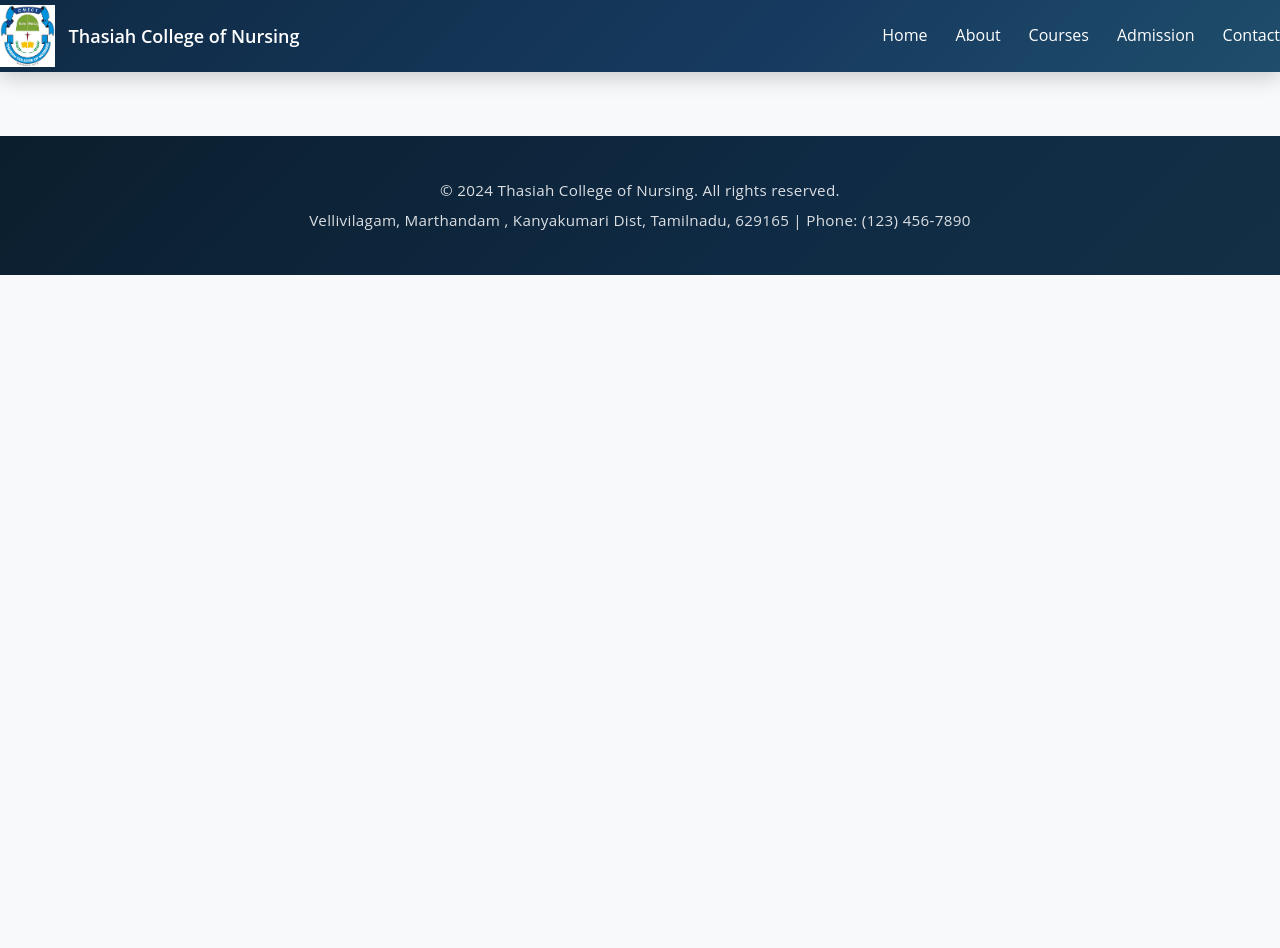
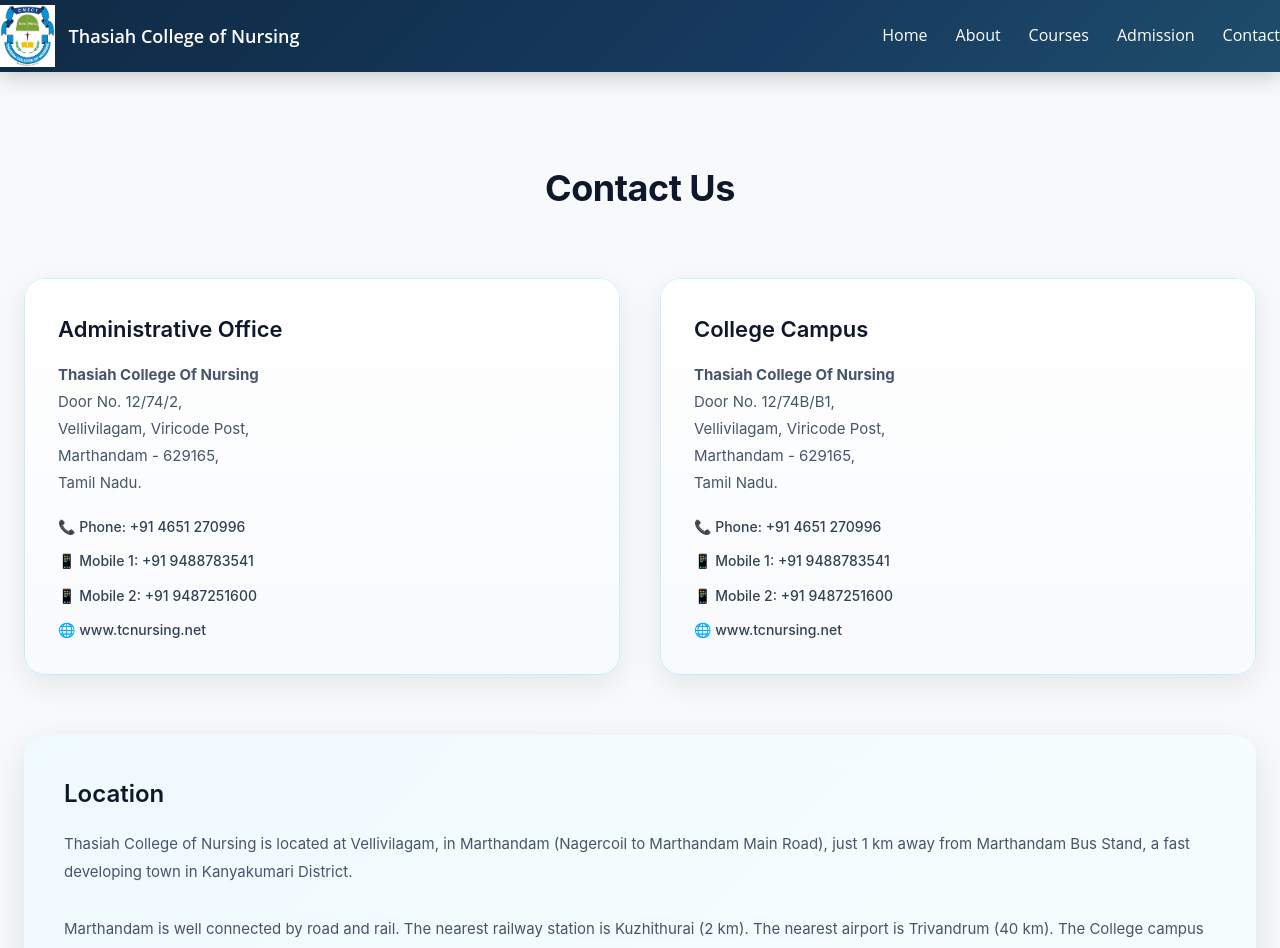
Before and after one commit to FrankDannie/tcnursing, a React app in the folder frontend/: page /contact in a window 1280 px wide. Shown: the top 948 px of the page. Before the commit the page ends 840 px from the top, so only its background shows below. Built offline with nearby package versions, Linux system fonts and the light colour scheme; no server answers; the HTML template or start-up script is replaced by a standard one.

Commit message:
feat: Add contact page

```diff
--- a/frontend/src/app/routes.tsx
+++ b/frontend/src/app/routes.tsx
@@ -3,7 +3,7 @@
 import { JSX } from "react";
 import About from "../pages/About/About";
 import Courses from "../pages/Courses/Courses";
-// import Contact from "../pages/public/Contact";
+import Contact from "../pages/Contact/Contact";
 // import AdminDashboard from "../pages/admin/Dashboard";
 // import AdminPages from "../pages/admin/Pages";
 // import Login from "../pages/admin/Login";
@@ -20,7 +20,7 @@
         <Route path="/" element={<Home />} />
         <Route path="/about" element={<About />} />
         <Route path="/courses" element={<Courses />} />
-        {/* <Route path="/contact" element={<Contact />} /> */}
+        <Route path="/contact" element={<Contact />} />
         <Route path="/admission" element={<Admission />} />
 {/*
         <Route path="/admin/login" element={<Login />} /> */}
--- a/frontend/src/pages/About/About.scss
+++ b/frontend/src/pages/About/About.scss
@@ -1,82 +1,119 @@
 .about-page {
-    max-width: 1100px;
+    max-width: 1200px;
     margin: auto;
-    padding: 120px 20px 60px;
-    font-family: "Open Sans", sans-serif;
+    padding: 120px 24px 80px;
+    font-family: "Inter", "Open Sans", sans-serif;
   }
 
-  /* FOUNDERS */
+  /* =========================
+     FOUNDERS SECTION
+  ========================= */
 
   .founders {
     display: flex;
-    gap: 40px;
+    gap: 42px;
     justify-content: center;
     flex-wrap: wrap;
     text-align: center;
   }
 
+  /* =========================
+     FOUNDER CARD (PREMIUM)
+  ========================= */
+
   .founder-card {
-    background: #ffffff;
-    padding: 25px;
-    border-radius: 12px;
-    box-shadow: 0 5px 20px rgba(0, 0, 0, 0.08);
-    max-width: 350px;
-    transition: 0.3s ease;
+    position: relative;
+    background: linear-gradient(180deg, #ffffff, #f8fafc);
+    padding: 30px;
+    border-radius: 22px;
+    max-width: 360px;
+    box-shadow:
+      0 10px 30px rgba(2, 6, 23, 0.08),
+      inset 0 1px 0 rgba(255, 255, 255, 0.7);
+    transition: all 0.35s ease;
+
+    /* subtle gradient outline */
+    &::before {
+      content: "";
+      position: absolute;
+      inset: 0;
+      padding: 1px;
+      border-radius: 22px;
+      background: linear-gradient(135deg, #38bdf8, #22d3ee);
+      -webkit-mask:
+        linear-gradient(#fff 0 0) content-box,
+        linear-gradient(#fff 0 0);
+      -webkit-mask-composite: xor;
+      mask-composite: exclude;
+      opacity: 0.25;
+      pointer-events: none;
+    }
 
     &:hover {
-      transform: translateY(-6px);
-    }
-
-    h3 {
-      margin-bottom: 15px;
-      color: #062c65;
+      transform: translateY(-8px);
+      box-shadow: 0 20px 55px rgba(2, 6, 23, 0.15);
     }
 
     img {
       width: 100%;
-      max-width: 280px;
-      border-radius: 8px;
-      margin-bottom: 15px;
+      max-width: 260px;
+      border-radius: 16px;
+      margin: 0 auto 18px;
+      display: block;
+      object-fit: cover;
+    }
+
+    h3 {
+      margin-bottom: 12px;
+      font-size: 20px;
+      font-weight: 600;
+      color: #0f172a;
     }
 
     p {
-      font-size: 14px;
-      line-height: 1.6;
-      color: #444;
+      font-size: 14.5px;
+      line-height: 1.75;
+      color: #475569;
     }
   }
 
-  /* CONTENT SECTIONS */
+  /* =========================
+     CONTENT SECTIONS
+  ========================= */
 
   .content-section {
-    margin-top: 60px;
+    margin-top: 70px;
 
     h3 {
       font-size: 22px;
-      color: #062c65;
-      margin-bottom: 15px;
+      font-weight: 600;
+      color: #0f172a;
+      margin-bottom: 16px;
     }
 
     p {
       font-size: 15px;
-      color: #444;
-      line-height: 1.7;
-      margin-bottom: 10px;
+      color: #475569;
+      line-height: 1.8;
+      margin-bottom: 12px;
     }
 
     ul {
-      margin-top: 10px;
-      padding-left: 20px;
+      margin-top: 14px;
+      padding-left: 22px;
 
       li {
-        margin-bottom: 8px;
+        margin-bottom: 10px;
         font-size: 15px;
-        color: #333;
+        line-height: 1.7;
+        color: #334155;
       }
     }
   }
 
-  /* MOBILE RESPONSIVE */
+  /* =========================
+     MOBILE RESPONSIVE
+  ========================= */
 
   @media (max-width: 768px) {
     .about-page {
@@ -85,5 +122,6 @@
 
     .founder-card {
       max-width: 100%;
+      padding: 24px;
     }
   }
--- a/frontend/src/pages/Admission/Admission.scss
+++ b/frontend/src/pages/Admission/Admission.scss
@@ -2,6 +2,7 @@
     padding: 64px 0;
 
     .page-header {
+      padding-top: 96px;
       text-align: center;
       margin-bottom: 48px;
 
--- /dev/null
+++ b/frontend/src/pages/Contact/Contact.scss
@@ -0,0 +1,139 @@
+.contact-page {
+    max-width: 1280px;
+    margin: auto;
+    padding: 120px 24px 80px;
+    font-family: "Inter", "Open Sans", sans-serif;
+  }
+
+  /* =========================
+     PAGE TITLE
+  ========================= */
+
+  .page-title {
+    text-align: center;
+    font-size: 36px;
+    font-weight: 700;
+    margin-bottom: 60px;
+    color: #0f172a;
+    letter-spacing: -0.5px;
+  }
+
+  /* =========================
+     GRID
+  ========================= */
+
+  .contact-grid {
+    display: grid;
+    grid-template-columns: repeat(2, 1fr);
+    gap: 40px;
+  }
+
+  /* =========================
+     PREMIUM CARD
+  ========================= */
+
+  .contact-card {
+    position: relative;
+    background: linear-gradient(180deg, #ffffff, #f8fafc);
+    padding: 34px;
+    border-radius: 20px;
+    box-shadow:
+      0 10px 30px rgba(2, 6, 23, 0.08),
+      inset 0 1px 0 rgba(255, 255, 255, 0.7);
+    transition: all 0.35s ease;
+
+    /* soft gradient border */
+    &::before {
+      content: "";
+      position: absolute;
+      inset: 0;
+      padding: 1px;
+      border-radius: 20px;
+      background: linear-gradient(135deg, #38bdf8, #22d3ee);
+      -webkit-mask:
+        linear-gradient(#fff 0 0) content-box,
+        linear-gradient(#fff 0 0);
+      -webkit-mask-composite: xor;
+      mask-composite: exclude;
+      opacity: 0.25;
+      pointer-events: none;
+    }
+
+    &:hover {
+      transform: translateY(-6px);
+      box-shadow:
+        0 18px 50px rgba(2, 6, 23, 0.14);
+    }
+
+    h3 {
+      font-size: 22px;
+      font-weight: 600;
+      color: #0f172a;
+      margin-bottom: 14px;
+    }
+
+    p {
+      font-size: 15px;
+      line-height: 1.8;
+      color: #475569;
+    }
+  }
+
+  /* =========================
+     CONTACT DETAILS
+  ========================= */
+
+  .contact-details {
+    margin-top: 20px;
+    display: flex;
+    flex-direction: column;
+    gap: 12px;
+
+    span {
+      font-size: 14px;
+      color: #334155;
+      font-weight: 500;
+    }
+  }
+
+  /* =========================
+     LOCATION CARD
+  ========================= */
+
+  .location-card {
+    margin-top: 60px;
+    padding: 40px;
+    border-radius: 22px;
+    background:
+      linear-gradient(135deg, rgba(56, 189, 248, 0.08), rgba(34, 211, 238, 0.04)),
+      #ffffff;
+    box-shadow:
+      0 12px 36px rgba(2, 6, 23, 0.1);
+
+    h3 {
+      font-size: 24px;
+      font-weight: 600;
+      color: #0f172a;
+      margin-bottom: 16px;
+    }
+
+    p {
+      font-size: 15px;
+      color: #475569;
+      line-height: 1.9;
+    }
+  }
+
+  /* =========================
+     RESPONSIVE
+  ========================= */
+
+  @media (max-width: 900px) {
+    .contact-grid {
+      grid-template-columns: 1fr;
+    }
+
+    .page-title {
+      font-size: 28px;
+    }
+  }
--- /dev/null
+++ b/frontend/src/pages/Contact/Contact.tsx
@@ -0,0 +1,74 @@
+import React from "react";
+import "./Contact.scss";
+
+const Contact: React.FC = () => {
+  return (
+    <div className="contact-page">
+
+      <h1 className="page-title">Contact Us</h1>
+
+      <div className="contact-grid">
+
+        {/* ADMIN OFFICE */}
+        <div className="contact-card">
+          <h3>Administrative Office</h3>
+
+          <p>
+            <strong>Thasiah College Of Nursing</strong><br />
+            Door No. 12/74/2,<br />
+            Vellivilagam, Viricode Post,<br />
+            Marthandam - 629165,<br />
+            Tamil Nadu.
+          </p>
+
+          <div className="contact-details">
+            <span>📞 Phone: +91 4651 270996</span>
+            <span>📱 Mobile 1: +91 9488783541</span>
+            <span>📱 Mobile 2: +91 9487251600</span>
+            <span>🌐 www.tcnursing.net</span>
+          </div>
+        </div>
+
+        {/* COLLEGE CAMPUS */}
+        <div className="contact-card">
+          <h3>College Campus</h3>
+
+          <p>
+            <strong>Thasiah College Of Nursing</strong><br />
+            Door No. 12/74B/B1,<br />
+            Vellivilagam, Viricode Post,<br />
+            Marthandam - 629165,<br />
+            Tamil Nadu.
+          </p>
+
+          <div className="contact-details">
+            <span>📞 Phone: +91 4651 270996</span>
+            <span>📱 Mobile 1: +91 9488783541</span>
+            <span>📱 Mobile 2: +91 9487251600</span>
+            <span>🌐 www.tcnursing.net</span>
+          </div>
+        </div>
+
+      </div>
+
+      {/* LOCATION SECTION */}
+
+      <div className="location-card">
+        <h3>Location</h3>
+
+        <p>
+          Thasiah College of Nursing is located at Vellivilagam, in Marthandam
+          (Nagercoil to Marthandam Main Road), just 1 km away from Marthandam Bus
+          Stand, a fast developing town in Kanyakumari District.
+          <br /><br />
+          Marthandam is well connected by road and rail. The nearest railway
+          station is Kuzhithurai (2 km). The nearest airport is Trivandrum (40 km).
+          The College campus is located only 1 km from Marthandam Bus Stand.
+        </p>
+      </div>
+
+    </div>
+  );
+};
+
+export default Contact;
--- a/frontend/src/pages/Home/Home.scss
+++ b/frontend/src/pages/Home/Home.scss
@@ -1,5 +1,6 @@
 .home {
     font-family: Arial, sans-serif;
+    padding-top: 96px
   }
 
   /* HERO SECTION */
--- a/frontend/src/styles/_globals.scss
+++ b/frontend/src/styles/_globals.scss
@@ -21,7 +21,3 @@
     margin: 0 auto;
     padding: 0;
   }
-
-  main {
-    padding-top: 96px; // space for fixed navbar
-  }
```
Also changed, not shown: frontend/src/pages/Courses/Courses.scss (+86 -37 lines).
